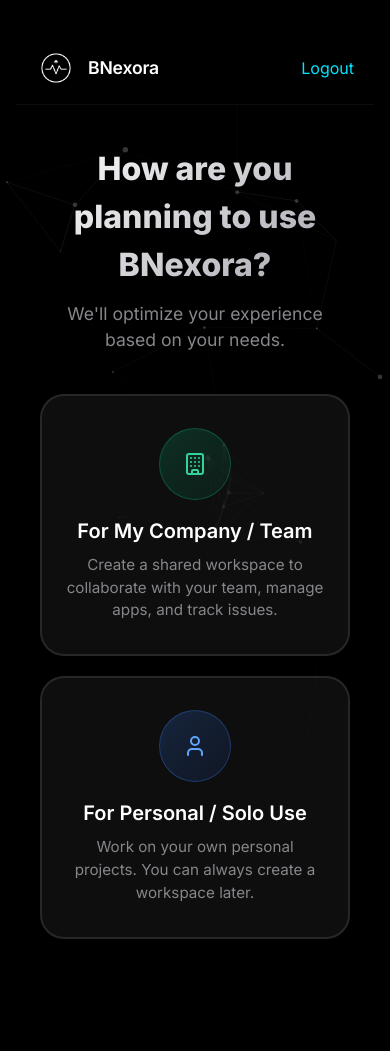
After one commit to samarth3394/BhartiAppplus, a Python web app: template templates/auth/onboarding.html in a window 390 px wide. The commit adds this page. Run offline with Jinja, Linux system fonts and the light colour scheme; the template is opened without the code that fills it, so the values that code supplies are empty.

Commit message:
feat: add B2B and B2C onboarding flow post-registration

```diff
--- a/routes/auth.py
+++ b/routes/auth.py
@@ -34,6 +34,10 @@ async def register_page(request: Request, user: User = Depends(get_current_user_
     if user:
         return RedirectResponse(url="/select-context", status_code=303)
     return templates.TemplateResponse(request=request, name="auth/register.html")
+
+@router.get("/onboarding", response_class=HTMLResponse)
+async def onboarding_page(request: Request, user: User = Depends(get_current_user)):
+    return templates.TemplateResponse(request=request, name="auth/onboarding.html")
 
 @router.get("/setup", response_class=HTMLResponse)
 async def setup_page(request: Request, user: User = Depends(get_current_user)):
--- /dev/null
+++ b/templates/auth/onboarding.html
@@ -0,0 +1,339 @@
+<!DOCTYPE html>
+<html lang="en">
+<head>
+    <meta charset="UTF-8">
+    <meta name="viewport" content="width=device-width, initial-scale=1.0">
+    <title>Welcome — BNexora</title>
+    <link rel="preconnect" href="https://fonts.googleapis.com">
+    <link href="https://fonts.googleapis.com/css2?family=Inter:wght@300;400;500;600;700;800&display=swap" rel="stylesheet">
+    <link rel="stylesheet" href="{{ url_for('static', path='css/style.css') }}?v=3">
+    <script src="https://unpkg.com/lucide@latest"></script>
+    <style>
+        .context-wrapper {
+            max-width: 800px;
+            margin: 60px auto 100px auto;
+            padding: 0 24px;
+            position: relative;
+            z-index: 10;
+        }
+        .context-headline {
+            text-align: center;
+            margin-bottom: 40px;
+        }
+        .context-headline h1 {
+            font-size: 2.5rem;
+            font-weight: 800;
+            background: linear-gradient(135deg, #ffffff 0%, #a1a1aa 100%);
+            -webkit-background-clip: text;
+            -webkit-text-fill-color: transparent;
+            margin-bottom: 12px;
+        }
+        .context-headline p {
+            color: var(--text-secondary);
+            font-size: 1.1rem;
+        }
+
+        .context-grid {
+            display: grid;
+            grid-template-columns: 1fr 1fr;
+            gap: 20px;
+            margin-bottom: 40px;
+        }
+
+        .context-card {
+            background: rgba(20, 20, 20, 0.7);
+            backdrop-filter: blur(20px);
+            -webkit-backdrop-filter: blur(20px);
+            border: 2px solid rgba(255, 255, 255, 0.1);
+            border-radius: var(--radius-xl);
+            padding: 32px 24px;
+            cursor: pointer;
+            transition: all 0.3s ease;
+            display: flex;
+            flex-direction: column;
+            align-items: center;
+            text-align: center;
+            gap: 16px;
+            position: relative;
+            overflow: hidden;
+        }
+
+        .context-card:hover, .context-card.selected {
+            transform: translateY(-4px);
+            border-color: rgba(255, 255, 255, 0.3);
+            box-shadow: 0 10px 30px rgba(0,0,0,0.5);
+            background: rgba(30, 30, 30, 0.8);
+        }
+
+        .context-card.selected {
+            border-color: var(--primary);
+            background: rgba(37, 99, 235, 0.1);
+        }
+
+        .context-icon {
+            width: 72px;
+            height: 72px;
+            border-radius: 50%;
+            display: flex;
+            align-items: center;
+            justify-content: center;
+            background: rgba(255, 255, 255, 0.05);
+            border: 1px solid rgba(255, 255, 255, 0.1);
+        }
+
+        .context-icon.personal {
+            background: linear-gradient(135deg, rgba(59, 130, 246, 0.2) 0%, rgba(37, 99, 235, 0.1) 100%);
+            border-color: rgba(59, 130, 246, 0.3);
+            color: #60a5fa;
+        }
+
+        .context-icon.workspace {
+            background: linear-gradient(135deg, rgba(16, 185, 129, 0.2) 0%, rgba(5, 150, 105, 0.1) 100%);
+            border-color: rgba(16, 185, 129, 0.3);
+            color: #34d399;
+        }
+
+        .context-icon i {
+            width: 32px;
+            height: 32px;
+        }
+
+        .context-info h3 {
+            color: #ffffff;
+            font-size: 1.25rem;
+            font-weight: 600;
+            margin-bottom: 8px;
+        }
+
+        .context-info p {
+            color: var(--text-secondary);
+            font-size: 0.95rem;
+            margin: 0;
+            line-height: 1.5;
+        }
+
+        .company-form {
+            display: none;
+            background: rgba(20, 20, 20, 0.7);
+            border: 1px solid rgba(255, 255, 255, 0.1);
+            border-radius: var(--radius-xl);
+            padding: 32px;
+            margin-top: 32px;
+            backdrop-filter: blur(20px);
+            animation: slideDown 0.3s ease forwards;
+        }
+
+        @keyframes slideDown {
+            from { opacity: 0; transform: translateY(-10px); }
+            to { opacity: 1; transform: translateY(0); }
+        }
+
+        .form-group {
+            margin-bottom: 24px;
+        }
+
+        .form-group label {
+            display: block;
+            margin-bottom: 8px;
+            color: var(--text-primary);
+            font-weight: 500;
+        }
+
+        .form-group input {
+            width: 100%;
+            padding: 12px 16px;
+            background: rgba(0,0,0,0.2);
+            border: 1px solid var(--border-default);
+            border-radius: var(--radius-md);
+            color: var(--text-primary);
+            font-size: 1rem;
+            outline: none;
+            transition: border-color 0.2s;
+        }
+
+        .form-group input:focus {
+            border-color: var(--primary);
+        }
+
+        .btn-primary {
+            width: 100%;
+            padding: 14px;
+            background: var(--primary);
+            color: #fff;
+            border: none;
+            border-radius: var(--radius-md);
+            font-size: 1rem;
+            font-weight: 600;
+            cursor: pointer;
+            transition: background 0.2s;
+        }
+
+        .btn-primary:hover {
+            background: var(--primary-hover);
+        }
+
+        .error-message {
+            color: var(--danger);
+            background: rgba(239, 68, 68, 0.1);
+            padding: 12px;
+            border-radius: var(--radius-md);
+            margin-bottom: 20px;
+            font-size: 0.9rem;
+            display: none;
+        }
+
+        /* Mobile Responsiveness */
+        @media (max-width: 768px) {
+            .context-grid {
+                grid-template-columns: 1fr;
+            }
+            .context-wrapper {
+                margin: 40px auto;
+            }
+            .context-headline h1 {
+                font-size: 2rem;
+            }
+        }
+    </style>
+</head>
+<body>
+    <div class="auth-container" id="particles-js">
+        <nav class="top-navbar" style="position: relative;">
+            <div class="nav-left">
+                <img src="{{ url_for('static', path='images/bnexora_logo.png') }}" alt="Logo" class="nav-logo" style="border-radius: 50%;">
+                <span class="nav-brand">BNexora</span>
+            </div>
+            <div class="nav-right">
+                <a href="/logout" class="nav-link">Logout</a>
+            </div>
+        </nav>
+
+        <div class="context-wrapper animate-fade-up">
+            <div class="context-headline">
+                <h1>How are you planning to use BNexora?</h1>
+                <p>We'll optimize your experience based on your needs.</p>
+            </div>
+
+            <div class="context-grid">
+                <!-- Company Choice -->
+                <div class="context-card" id="card-company" onclick="selectType('company')">
+                    <div class="context-icon workspace">
+                        <i data-lucide="building"></i>
+                    </div>
+                    <div class="context-info">
+                        <h3>For My Company / Team</h3>
+                        <p>Create a shared workspace to collaborate with your team, manage apps, and track issues.</p>
+                    </div>
+                </div>
+
+                <!-- Personal Choice -->
+                <div class="context-card" id="card-personal" onclick="selectType('personal')">
+                    <div class="context-icon personal">
+                        <i data-lucide="user"></i>
+                    </div>
+                    <div class="context-info">
+                        <h3>For Personal / Solo Use</h3>
+                        <p>Work on your own personal projects. You can always create a workspace later.</p>
+                    </div>
+                </div>
+            </div>
+
+            <!-- Dynamic Company Form -->
+            <div class="company-form" id="company-form">
+                <div id="error-message" class="error-message"></div>
+                <div class="form-group">
+                    <label for="company-name">Company Name</label>
+                    <input type="text" id="company-name" placeholder="e.g. Acme Corp">
+                </div>
+                <button class="btn-primary" onclick="submitCompany()" id="btn-submit-company">Create Workspace & Continue</button>
+            </div>
+        </div>
+    </div>
+
+    <script src="https://cdn.jsdelivr.net/particles.js/2.0.0/particles.min.js"></script>
+    <script>
+        lucide.createIcons();
+        particlesJS('particles-js', {
+            particles: {
+                number: { value: 60, density: { enable: true, value_area: 800 } },
+                color: { value: "#ffffff" },
+                shape: { type: "circle" },
+                opacity: { value: 0.2, random: false },
+                size: { value: 3, random: true },
+                line_linked: { enable: true, distance: 150, color: "#ffffff", opacity: 0.1, width: 1 },
+                move: { enable: true, speed: 2, direction: "none", random: false, straight: false, out_mode: "out", bounce: false }
+            },
+            interactivity: {
+                detect_on: "canvas",
+                events: {
+                    onhover: { enable: true, mode: "grab" },
+                    onclick: { enable: true, mode: "push" },
+                    resize: true
+                }
+            },
+            retina_detect: true
+        });
+
+        function selectType(type) {
+            document.getElementById('card-company').classList.remove('selected');
+            document.getElementById('card-personal').classList.remove('selected');
+
+            if (type === 'company') {
+                document.getElementById('card-company').classList.add('selected');
+                document.getElementById('company-form').style.display = 'block';
+                document.getElementById('company-name').focus();
+            } else {
+                document.getElementById('card-personal').classList.add('selected');
+                document.getElementById('company-form').style.display = 'none';
+                // Proceed immediately for personal
+                window.location.href = '/setup';
+            }
+        }
+
+        async function submitCompany() {
+            const nameInput = document.getElementById('company-name');
+            const name = nameInput.value.trim();
+            const errorDiv = document.getElementById('error-message');
+            const btn = document.getElementById('btn-submit-company');
+
+            if (!name) {
+                errorDiv.textContent = 'Company Name is required.';
+                errorDiv.style.display = 'block';
+                return;
+            }
+
+            errorDiv.style.display = 'none';
+            btn.textContent = 'Creating...';
+            btn.disabled = true;
+
+            try {
+                const res = await fetch('/api/workspaces', {
+                    method: 'POST',
+                    headers: { 'Content-Type': 'application/json' },
+                    body: JSON.stringify({ name: name, description: '' })
+                });
+
+                if (res.ok) {
+                    const data = await res.json();
+                    // Set the cookie so they are directly in the workspace!
+                    document.cookie = "current_workspace_id=" + data.id + "; path=/; max-age=" + (60*60*24*30);
+                    // Clear current app just in case
+                    document.cookie = "current_app_id=; path=/; max-age=0";
+                    window.location.href = '/setup';
+                } else {
+                    const data = await res.json();
+                    errorDiv.textContent = data.detail || 'Failed to create workspace';
+                    errorDiv.style.display = 'block';
+                    btn.textContent = 'Create Workspace & Continue';
+                    btn.disabled = false;
+                }
+            } catch (err) {
+                errorDiv.textContent = 'Network error occurred';
+                errorDiv.style.display = 'block';
+                btn.textContent = 'Create Workspace & Continue';
+                btn.disabled = false;
+            }
+        }
+    </script>
+</body>
+</html>
--- a/templates/auth/register.html
+++ b/templates/auth/register.html
@@ -121,7 +121,7 @@ Nexvora.init({
                 const data = await res.json();
 
                 if (res.ok) {
-                    window.location.href = '/setup';
+                    window.location.href = '/onboarding';
                 } else {
                     errorDiv.textContent = data.error || data.detail || 'Registration failed';
                     errorDiv.classList.remove('hidden');
```
